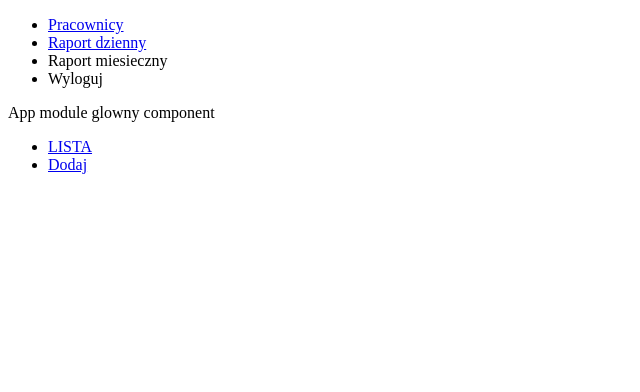
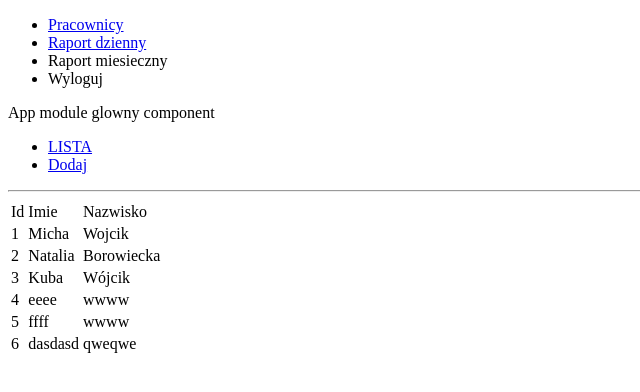
Before and after one commit to nataliaborowiecka/projekt, an Angular app: page /employee in a window 1280 px wide. Shown: the top 392 px of the page, without its empty margins (0-640 px from the left). Built offline with nearby package versions, Linux system fonts and the light colour scheme; data requests are answered from the project's data file.

Commit message:
Employ List, Edit and add service

```diff
--- a/db.json
+++ b/db.json
@@ -1,7 +1,40 @@
 {
   "employees": [
-    { "id": 1, "name": "Micha", "surname": "Wojcik" },
-    { "id": 2, "name": "Natalia", "surname": "Borowiecka" },
-    { "id": 3, "name": "Kuba", "surname": "Wójcik" }
+    {
+      "id": 1,
+      "name": "Micha",
+      "surname": "Wojcik"
+    },
+    {
+      "id": 2,
+      "name": "Natalia",
+      "surname": "Borowiecka"
+    },
+    {
+      "id": 3,
+      "name": "Kuba",
+      "surname": "Wójcik"
+    },
+    {
+      "name": "eeee",
+      "surname": "wwww",
+      "id": 4
+    },
+    {
+      "name": "ffff",
+      "surname": "wwww",
+      "id": 5
+    },
+    {
+      "name": "dasdasd",
+      "surname": "qweqwe",
+      "id": 6
+    }
+  ],
+  "raports": [
+    {
+      "id": 1,
+      "name": "Raport 1"
+    }
   ]
 }
--- a/src/app/employee/add/add.component.ts
+++ b/src/app/employee/add/add.component.ts
@@ -1,3 +1,4 @@
+import { EmployeesService } from './../employee.service';
 import { Component, OnInit } from '@angular/core';
 
 @Component({
@@ -5,7 +6,23 @@ import { Component, OnInit } from '@angular/core';
   templateUrl: './employee-add.component.html'
 })
 export class EmployeeAddComponent implements OnInit {
-  constructor() { }
+
+  employee = {
+    name: '',
+    surname: ''
+  };
+  confirmed = false;
+
+  constructor(private employeesService: EmployeesService) { }
 
   ngOnInit(): void { }
+
+  save() {
+    this.employeesService.add(this.employee).subscribe(
+      (response) => {
+        console.log('ODostalem odpowiedz', response);
+        this.confirmed = true;
+      }
+    )
+  }
 }
--- a/src/app/employee/add/employee-add.component.html
+++ b/src/app/employee/add/employee-add.component.html
@@ -1 +1,11 @@
 Dodaj pracownika
+<form>
+  <input type="text" placeholder="Imie" name="name" [(ngModel)]="employee.name">
+  <input type="text" placeholder="Nazwisko" name="surname" [(ngModel)]="employee.surname">
+  <button (click)="save()">Zapisz</button>
+</form>
+
+
+<p *ngIf="confirmed">
+  Poprawnie dodano uzyykwnika
+</p>
--- /dev/null
+++ b/src/app/employee/employee.service.ts
@@ -0,0 +1,16 @@
+import { HttpClient } from '@angular/common/http';
+import { Injectable } from '@angular/core';
+
+@Injectable()
+export class EmployeesService {
+
+  constructor(private httpClient: HttpClient) { }
+
+  getList() {
+    return this.httpClient.get('http://localhost:3000/employees');
+  }
+
+  add(obj) {
+    return this.httpClient.post('http://localhost:3000/employees', obj);
+  }
+}
--- a/src/app/employee/list/employee-list.component.html
+++ b/src/app/employee/list/employee-list.component.html
@@ -9,3 +9,20 @@
       Dodaj
     </a></li>
 </ul>
+<hr>
+<table>
+  <thead>
+    <tr>
+      <td>Id</td>
+      <td>Imie</td>
+      <td>Nazwisko</td>
+    </tr>
+  </thead>
+  <tbody>
+    <tr *ngFor="let employee of employeesList">
+      <td>{{ employee.id }}</td>
+      <td>{{ employee.name }}</td>
+      <td>{{ employee.surname }}</td>
+    </tr>
+  </tbody>
+</table>
--- a/src/app/employee/list/list.component.ts
+++ b/src/app/employee/list/list.component.ts
@@ -1,3 +1,4 @@
+import { EmployeesService } from './../employee.service';
 import { Component, OnInit } from '@angular/core';
 
 @Component({
@@ -5,7 +6,18 @@ import { Component, OnInit } from '@angular/core';
   templateUrl: './employee-list.component.html'
 })
 export class EmployeeListComponent implements OnInit {
-  constructor() { }
+
+  employeesList = [];
+
+  constructor(private employeesService: EmployeesService) {
+    this.employeesService.getList().subscribe(
+      (employees: any) => {
+        this.employeesList = employees;
+      }
+    )
+  }
 
   ngOnInit(): void { }
+
+
 }
```
Also changed, not shown: src/app/employee/employee.module.ts (+14 -5 lines).
